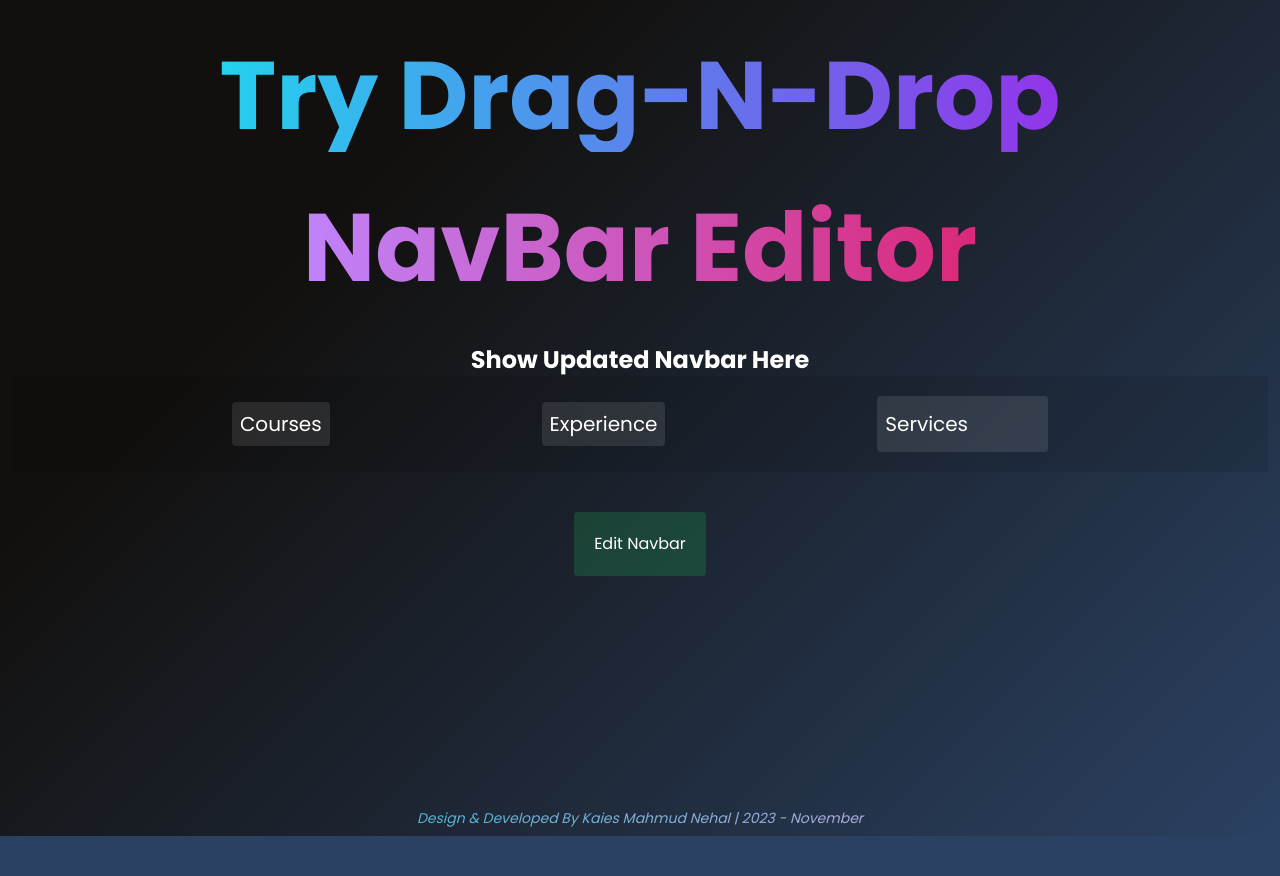
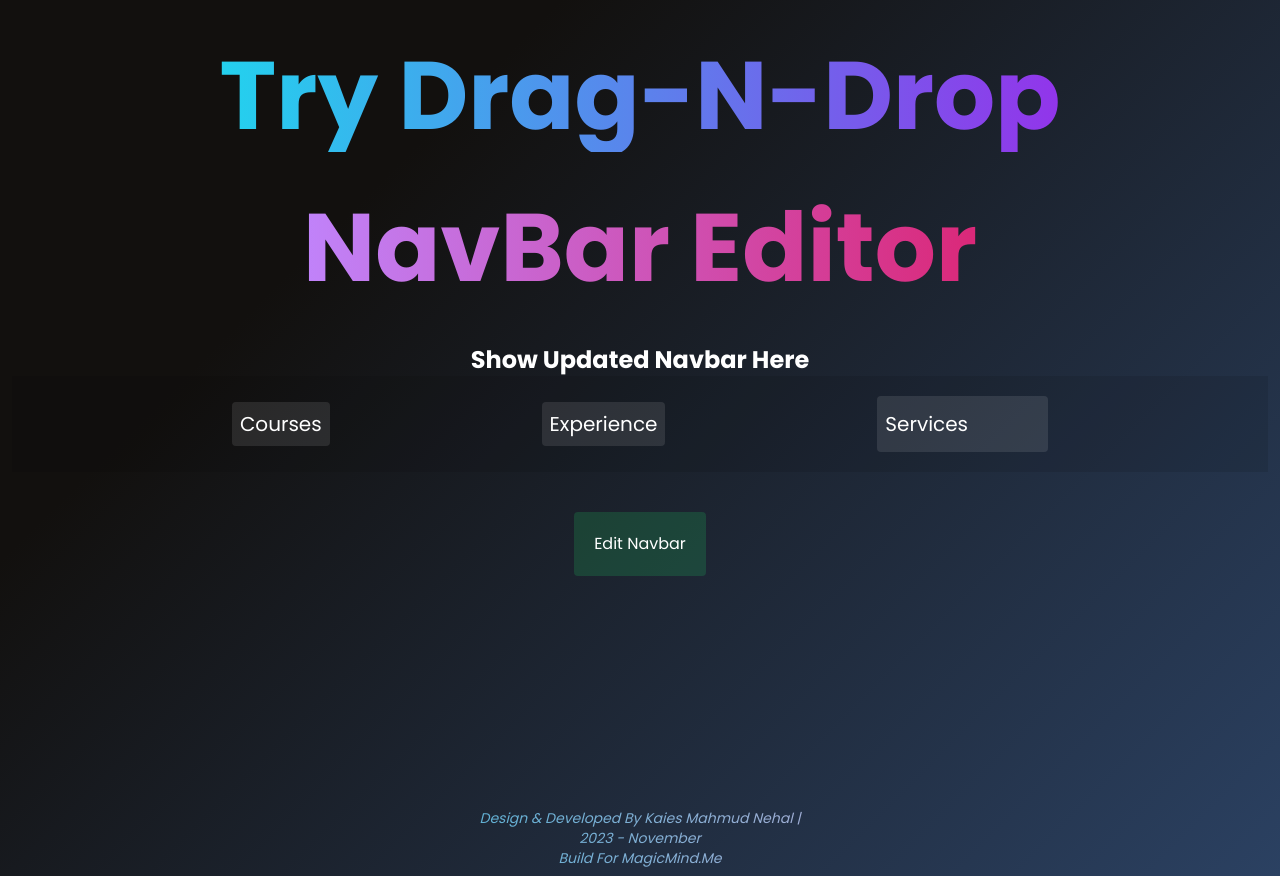
Before and after one commit to kaiesmahmud/drag-n-drop-pages-sveltekit, a SvelteKit app: page / in a window 1280 px wide. Before the commit the page ends 836 px from the top, so only its background shows below. Built offline with nearby package versions, Linux system fonts and the light colour scheme; some icons are missing.

Commit message:
footer updated

```diff
--- a/src/routes/+page.svelte
+++ b/src/routes/+page.svelte
@@ -78,5 +78,5 @@
 	</div>
 </div>
 <footer class="m-2 text-center italic text-sm text-transparent capitalize bg-clip-text bg-gradient-to-r from-cyan-500 to-pink-300">
-	Design & Developed by Kaies Mahmud Nehal | 2023 - November
+	Design & Developed by Kaies Mahmud Nehal | <br> 2023 - November <br> Build For MagicMind.me
 </footer>
```
